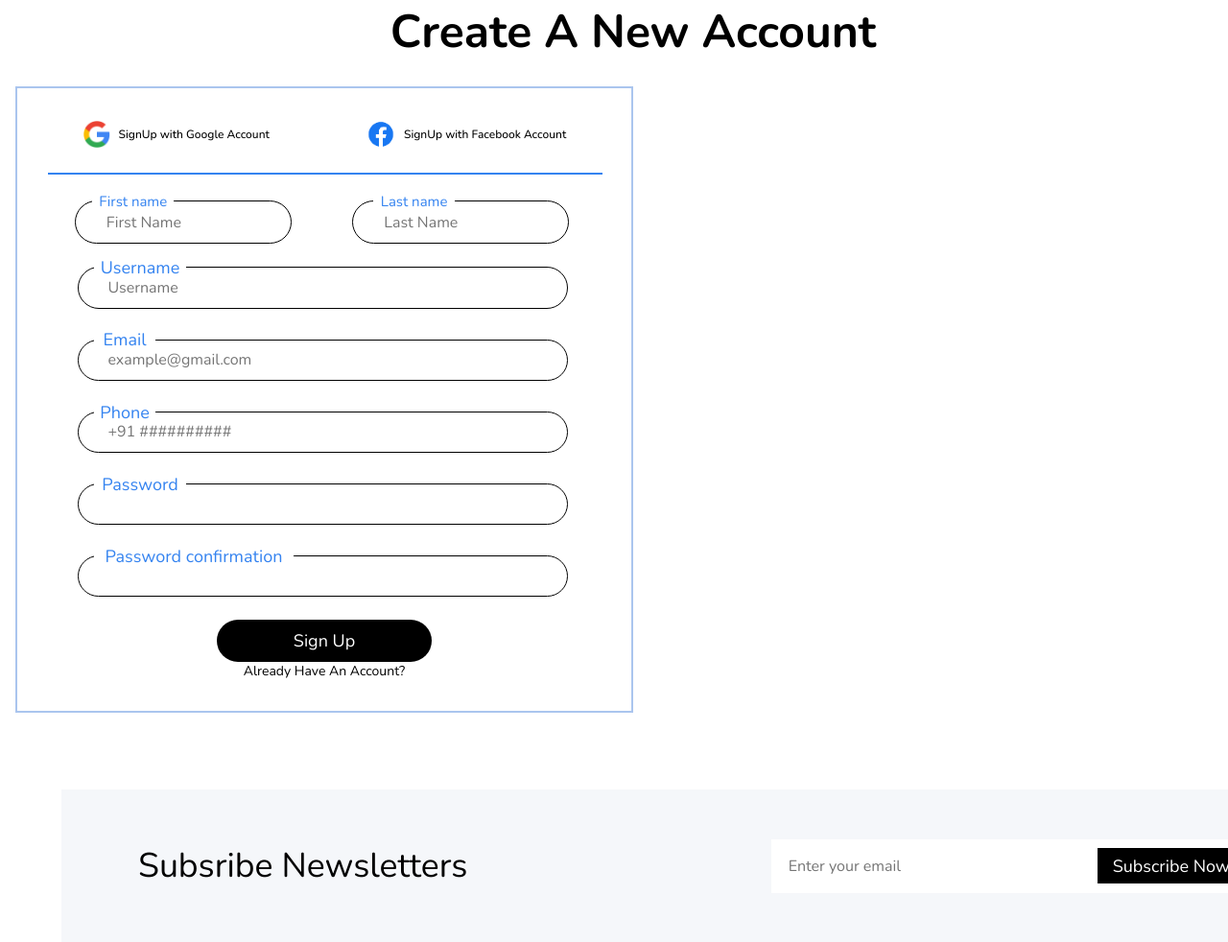
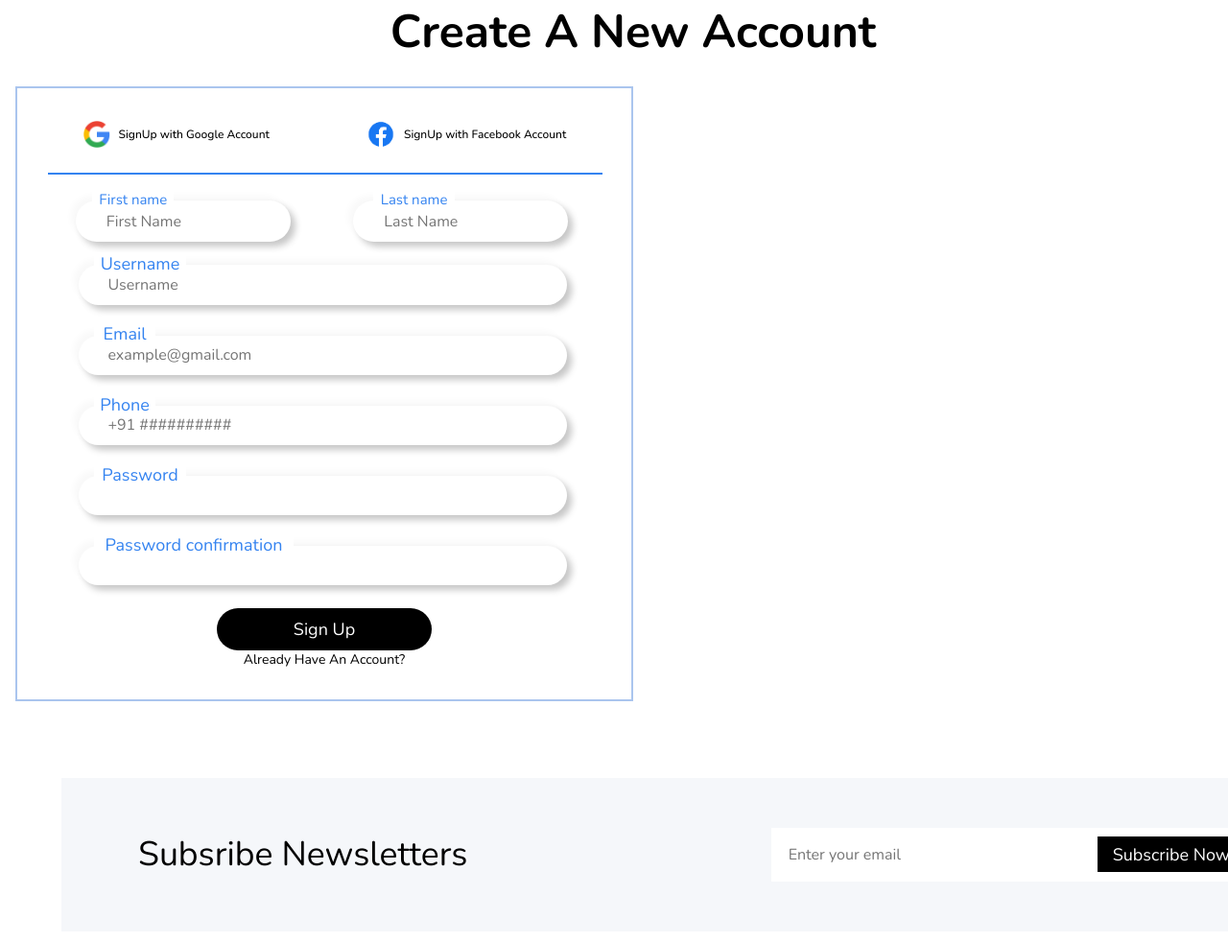
Before and after one commit to kvishal2706/Recruitex, a Django app: page /signup/ in a window 1280 px wide; the page is wider, and only the part inside the window is pictured. Shown: the part 80-1062 px from the top of that part at 96% size. Run offline with Django 4.2, Linux system fonts and the light colour scheme; some libraries are stand-ins or nearby versions.

Commit message:
chages in signup css

```diff
--- a/Recrutix/static/styles/sign-up.css
+++ b/Recrutix/static/styles/sign-up.css
@@ -96,12 +96,12 @@ hr{
         padding: 0.6rem 2rem;
         /* width: 13.9rem; */
         width: 10rem;
-        border: 1.5px solid #000000;
+        /* border: 1.5px solid #000000; */
         border-radius: 25px;
-        /* border-radius: 34px;
+        border-radius: 34px;
         background: #ffffff;
         box-shadow:   5px 5px 7px #c7c7c7,
-                        -5px -5px 7px #f9f9f9; */
+                        -5px -5px 7px #f9f9f9;
     }
     .last_name{
         width: 18rem;
@@ -122,12 +122,12 @@ hr{
         padding: 0.6rem 2rem;
         /* width: 13.9rem; */
         width: 10rem;
-        border: 1.5px solid #000000;
+        /* border: 1.5px solid #000000; */
         border-radius: 25px;
-        /* border-radius: 34px;
+        border-radius: 34px;
         background: #ffffff;
         box-shadow:   5px 5px 7px #c7c7c7,
-                        -5px -5px 7px #f9f9f9; */
+                        -5px -5px 7px #f9f9f9;
     }
 /*Names block ends here*/
 /*Username block*/
@@ -148,15 +148,15 @@ hr{
         background-color: #ffffff;
     }
     .username input{
-        border: 1.5px solid #000;
+        /* border: 1.5px solid #000; */
         /* width: 28rem; */
         width: 28rem;
         padding: 0.6rem 1.9rem;
-        border-radius: 25px;
-        /* border-radius: 34px;
+        /* border-radius: 25px; */
+        border-radius: 34px;
         background: #ffffff;
         box-shadow:   5px 5px 7px #c7c7c7,
-                        -5px -5px 7px #f9f9f9; */
+                        -5px -5px 7px #f9f9f9;
     }
 /*Username blobk end*/
 /*email block*/
@@ -177,15 +177,15 @@ hr{
         background-color: #ffffff;
     }
     .email input{
-        border: 1.5px solid #000;
+        /* border: 1.5px solid #000; */
         /* width: 28rem; */
         width: 28rem;
         padding: 0.6rem 1.9rem;
         border-radius: 25px;
-        /* border-radius: 34px;
+        border-radius: 34px;
         background: #ffffff;
         box-shadow:   5px 5px 7px #c7c7c7,
-                        -5px -5px 7px #f9f9f9; */
+                        -5px -5px 7px #f9f9f9;
     }
 /*email block end*/
 /*phone block*/
@@ -206,15 +206,15 @@ hr{
         background-color: #ffffff;
     }
     .phone input{
-        border: 1.5px solid #000;
+        /* border: 1.5px solid #000; */
         /* width: 28rem; */
         width: 28rem;
         padding: 0.6rem 1.9rem;
         border-radius: 25px;
-        /* border-radius: 34px;
+        border-radius: 34px;
         background: #ffffff;
         box-shadow:   5px 5px 7px #c7c7c7,
-                        -5px -5px 7px #f9f9f9; */
+                        -5px -5px 7px #f9f9f9;
     }
 /*phone block end*/
 /*password block*/
@@ -235,15 +235,15 @@ hr{
         background-color: #ffffff;
     }
     .password input{
-        border: 1.5px solid #000;
+        /* border: 1.5px solid #000; */
         /* width: 28rem; */
         width: 28rem;
         padding: 0.6rem 1.9rem;
         border-radius: 25px;
-        /* border-radius: 34px;
+        border-radius: 34px;
         background: #ffffff;
         box-shadow:   5px 5px 7px #c7c7c7,
-                        -5px -5px 7px #f9f9f9; */
+                        -5px -5px 7px #f9f9f9;
     }
 /*password block end*/
 /*password-confirmation block*/
@@ -264,15 +264,15 @@ hr{
         background-color: #ffffff;
     }
     .password-confirmation input{
-        border: 1.5px solid #000;
+        /* border: 1.5px solid #000; */
         /* width: 28rem; */
         width: 28rem;
         padding: 0.6rem 1.9rem;
         border-radius: 25px;
-        /* border-radius: 34px;
+        border-radius: 34px;
         background: #ffffff;
         box-shadow:   5px 5px 7px #c7c7c7,
-                        -5px -5px 7px #f9f9f9; */
+                        -5px -5px 7px #f9f9f9;
     }
 /*password-confirmation block end*/
 /*Signup button*/
```
Also changed, not shown: Recrutix/db.sqlite3.
